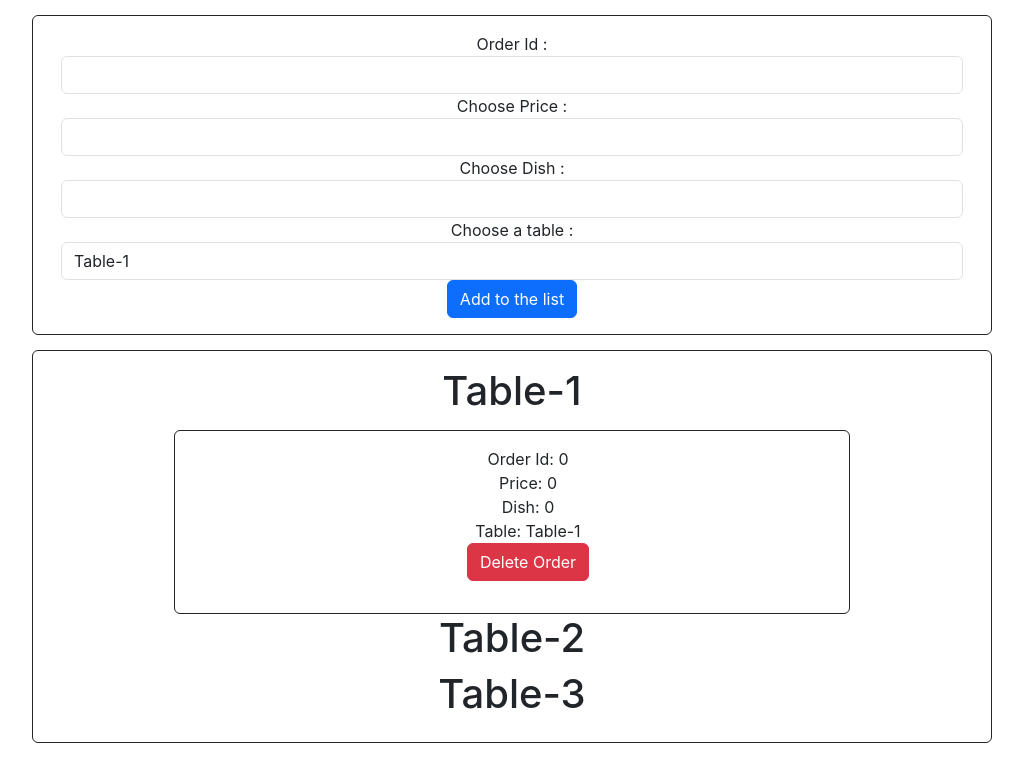
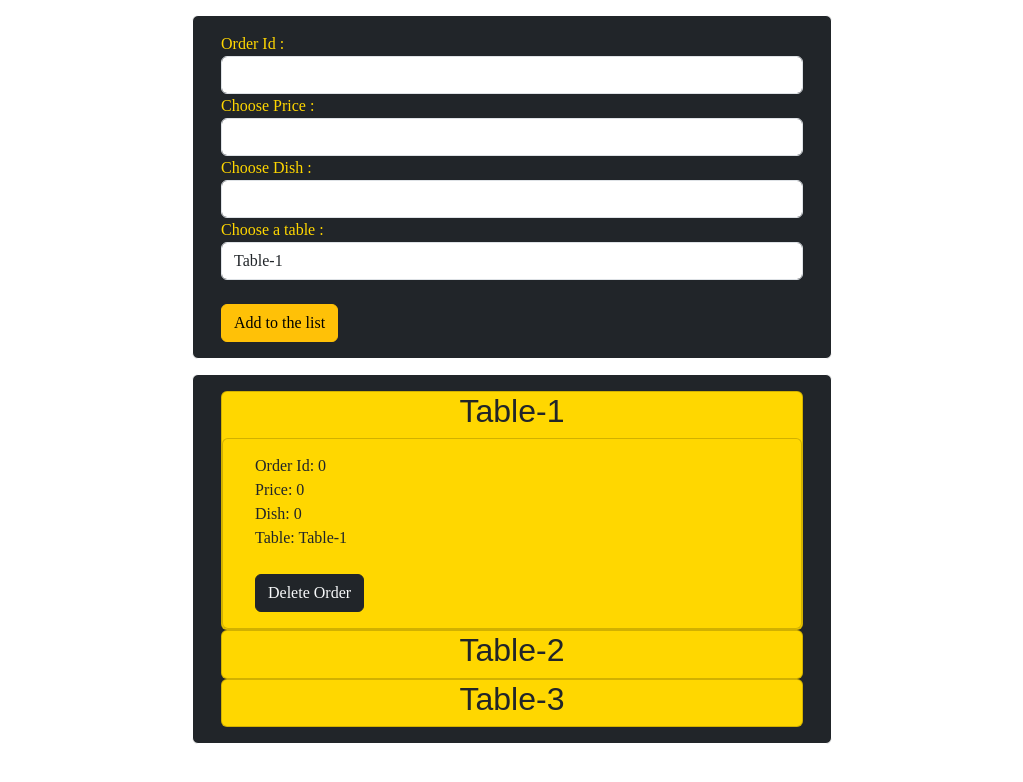
Before and after one commit to harisaini778/3hrs-react-js-project-1, a React (Create React App) app: page / in a window 1280 px wide. Both pictures are taken after a click on the button "Add to the list". Shown: the top 782 px of the page, without its empty margins (128-1151 px from the left). Built offline with nearby package versions, Linux system fonts and the light colour scheme.

Commit message:
Added some styles to the project

```diff
--- a/src/components/CardElement.js
+++ b/src/components/CardElement.js
@@ -1,9 +1,9 @@
 const CardElement = (props) => {
     return (
-        <div className="card container w-75"
+        <div className="card container w-50 bg bg-dark text-white"
             style={{
                 border: "1px solid",
-            marginTop:"15px"}}>
+                marginTop: "15px"}}>
         <div className="card-body">
         {props.children}
             </div>
--- a/src/components/WaiterForm.js
+++ b/src/components/WaiterForm.js
@@ -46,7 +46,8 @@ const WaiterForm = () => {
     <>
       <CardElement>
         <form onSubmit={handleSubmit}>
-          <div className="form-group">
+                  <div className="form-group" style={{
+                      textAlign:"start",fontFamily:"cursive",color:"gold"}}>
             <label htmlFor="OrderId">Order Id : </label>
             <input
               id="OrderId"
@@ -86,8 +87,8 @@ const WaiterForm = () => {
               value={formData.table}
               onChange={handleChange}
             />
-
-            <button className="btn btn-primary" type="submit">
+            <br/>
+            <button className="btn btn-warning" type="submit" style={{textAlign:"center"}}>
               Add to the list
             </button>
           </div>
--- a/src/components/WaiterFormData.js
+++ b/src/components/WaiterFormData.js
@@ -13,35 +13,36 @@ const WaiterFormData = (props) => {
   const renderTableData = (table) => {
     return tableData
       .filter((tableData) => tableData.table === table)
-      .map((tableData) => (<CardElement>
-        <ul key={tableData.OrderId} type="none">
+      .map((tableData) => (<div className="card text-dark" style={{backgroundColor:"gold",fontFamily:"intial"}}>
+        <ul key={tableData.OrderId} type="none" style={{textAlign:"start",marginTop:"15px"}}>
           <li>Order Id: {tableData.OrderId}</li>
           <li>Price: {tableData.price}</li>
           <li>Dish: {tableData.dish}</li>
           <li>Table: {tableData.table}</li>
+          <br/>
           <button
-            className="btn btn-danger"
+            className="btn btn-dark text-light"
             onClick={() => handleDeleteChange(tableData.OrderId)}
-          >
+          style={{textAlign:"center"}}>
             Delete Order
           </button>
         </ul>
-        </CardElement>
+        </div>
       ));
   };
 
   return (
     <CardElement>
-      <div>
-        <h1>Table-1</h1>
+      <div className="card" style={{backgroundColor:"gold",fontFamily:"fantasy"}}>
+        <h2 style={{textAlign:"center"}}>Table-1</h2>
         {renderTableData("Table-1")}
       </div>
-      <div>
-        <h1>Table-2</h1>
+      <div className="card" style={{backgroundColor:"gold",fontFamily:"fantasy"}}>
+        <h2 style={{textAlign:"center"}}>Table-2</h2>
         {renderTableData("Table-2")}
       </div>
-      <div>
-        <h1>Table-3</h1>
+      <div className="card" style={{backgroundColor:"gold",fontFamily:"fantasy"}}>
+        <h2 style={{textAlign:"center"}}>Table-3</h2>
         {renderTableData("Table-3")}
       </div>
     </CardElement>
```
